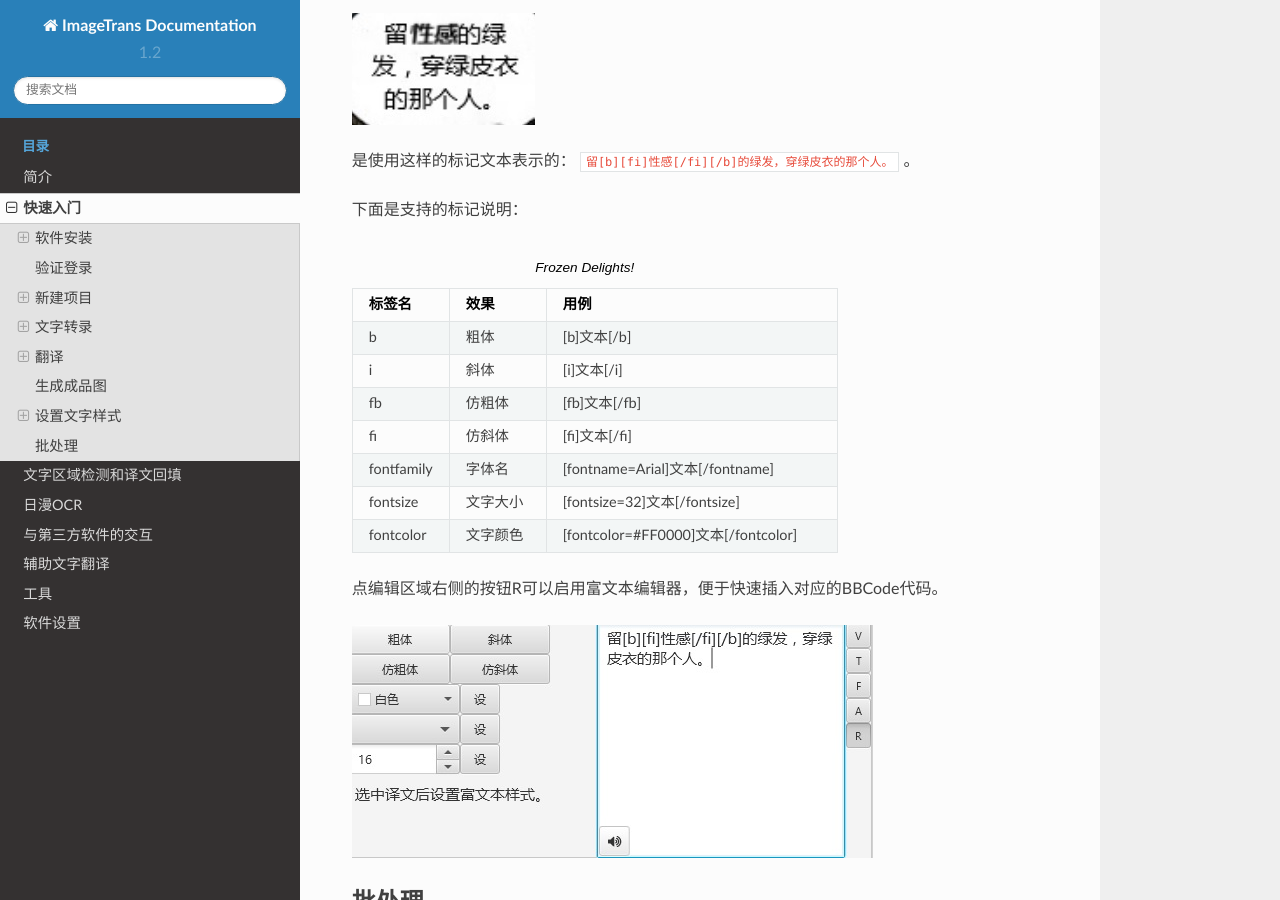
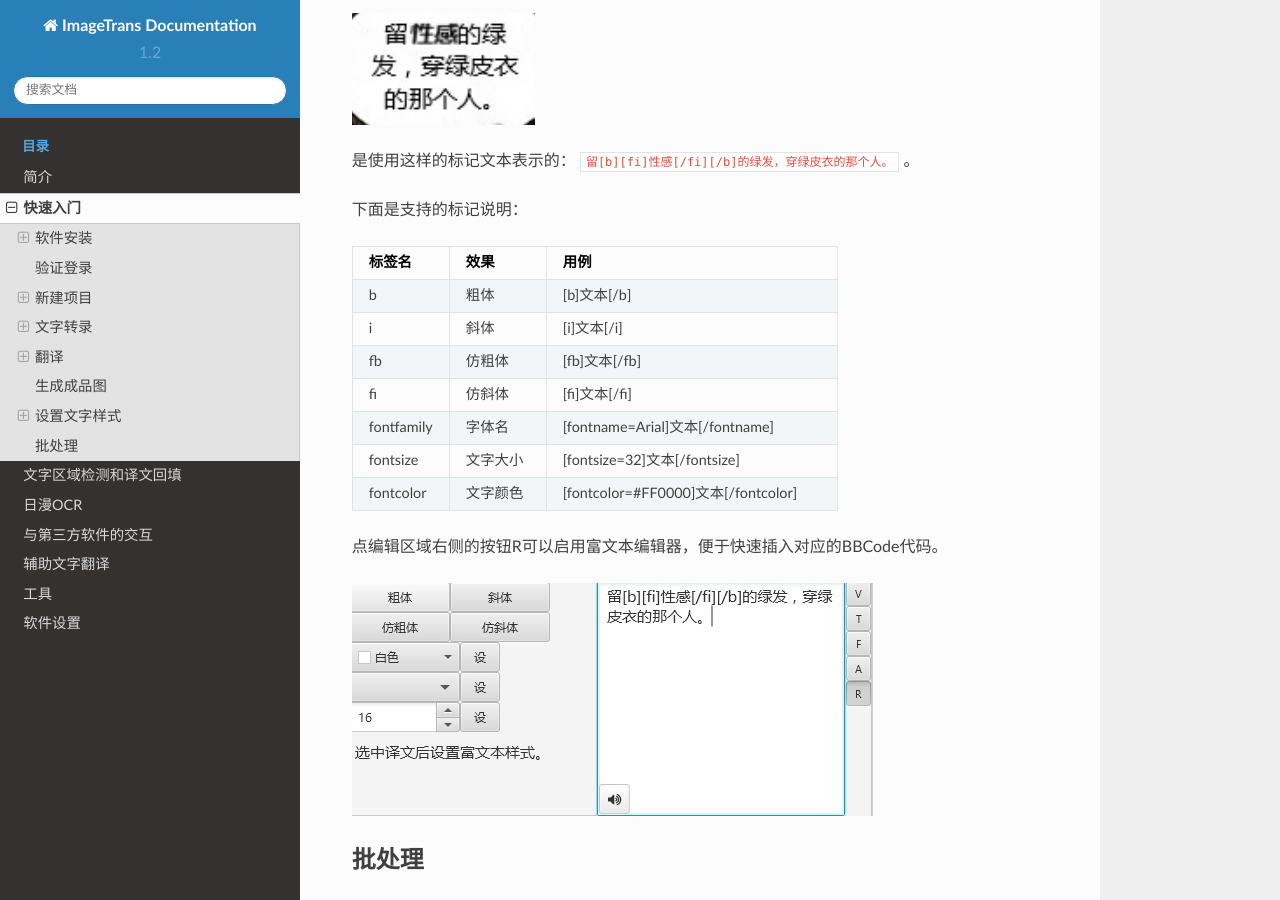
Before and after one commit to xulihang/ImageTrans-docs, a Sphinx documentation site: the page built from source/gettingstarted.rst, in a window 1280 px wide and 900 px high, scrolled down 13591 px. Built offline with Sphinx 7.4.7 and the Read the Docs theme 2.0.0, drawn with Linux system fonts in a browser that asks for light colours.

Commit message:
update the bbcode table's head

```diff
--- a/source/gettingstarted.rst
+++ b/source/gettingstarted.rst
@@ -268,7 +268,7 @@ ImageTrans可以使用BBCode来标记富文本格式，比如下图中运用的
 
 下面是支持的标记说明：
 
-.. csv-table:: Frozen Delights!
+.. csv-table::
    :header: "标签名", "效果", "用例"
    :widths: 10, 10, 30
 
```
